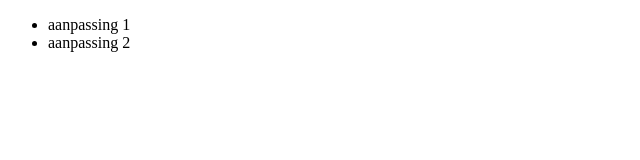
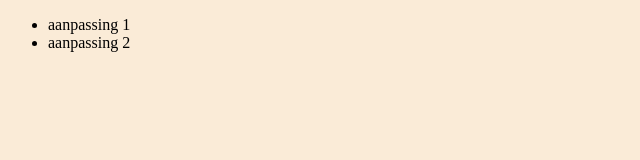
Before and after one commit to JJ-Bas/gitworkpoging2, a plain HTML site: page index.html in a window 1280 px wide. Shown: the whole page, without its empty margins (0-640 px from the left). Drawn offline with Linux system fonts and the light colour scheme.

Commit message:
koppelen stylesheet

```diff
--- a/index.html
+++ b/index.html
@@ -2,6 +2,7 @@
 <html lang="en">
 <head>
     <meta charset="UTF-8">
+    <link rel="stylesheet" href="styles.css">
     <title>workshop poging 2</title>
 </head>
 <body>
--- a/styles.css
+++ b/styles.css
@@ -0,0 +1,3 @@
+body{
+    background-color: antiquewhite;
+}
```
